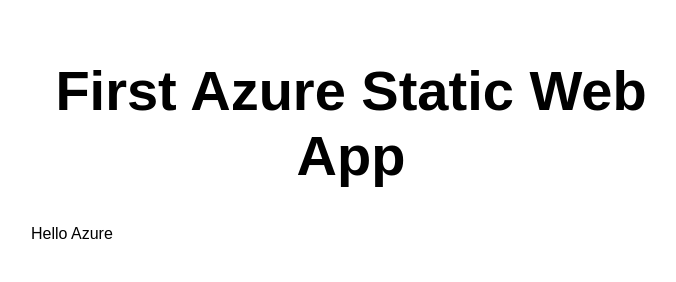
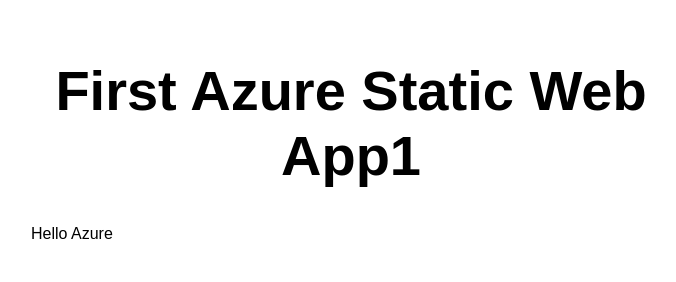
Before and after one commit to Shreyas12345678/Azure_demo, a website: page src/index.html in a window 1280 px wide. Shown: the whole page, without its empty margins (289-965 px from the left). Drawn offline with Linux system fonts and the light colour scheme.

Commit message:
Update index.html

```diff
--- a/src/index.html
+++ b/src/index.html
@@ -10,7 +10,7 @@
 
 <body>
   <main>
-    <h1>First Azure Static Web App</h1>
+    <h1>First Azure Static Web App1</h1>
     <p>Hello Azure </p>
   </main>
 </body>
```
